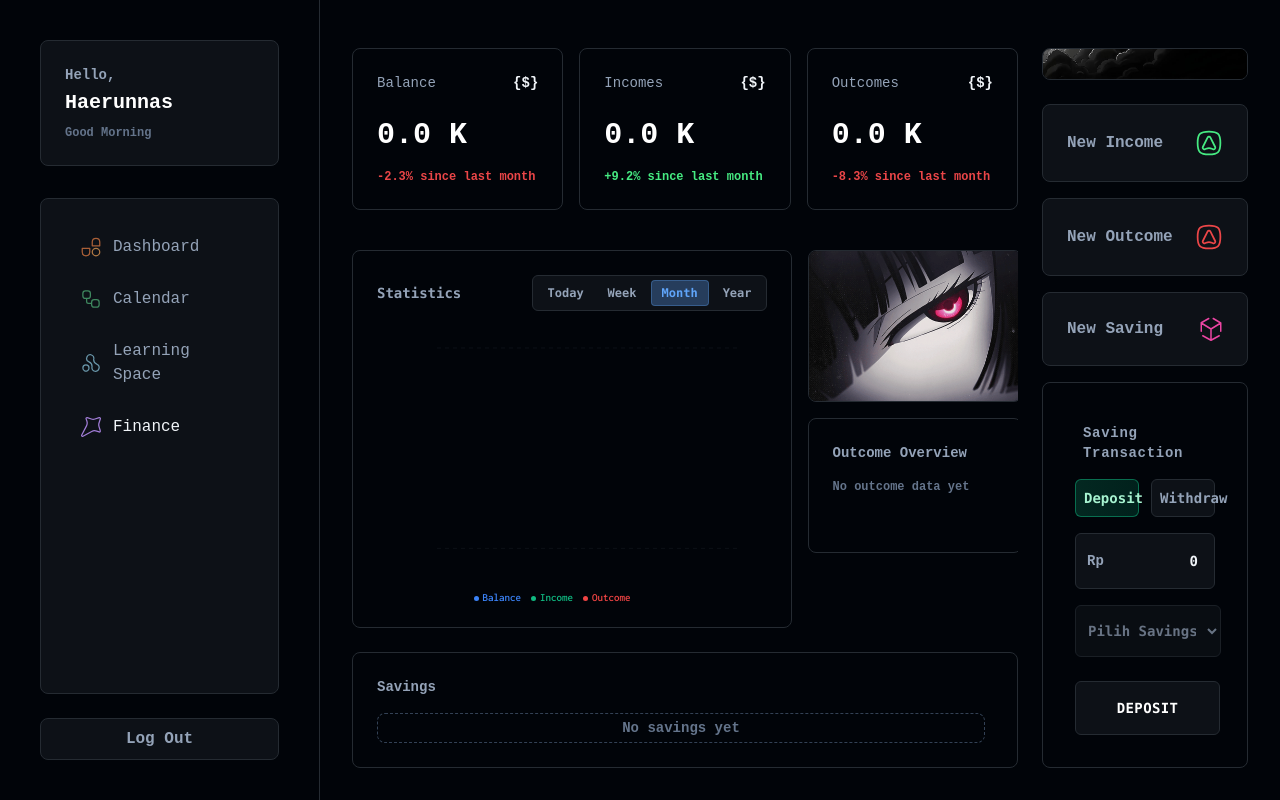
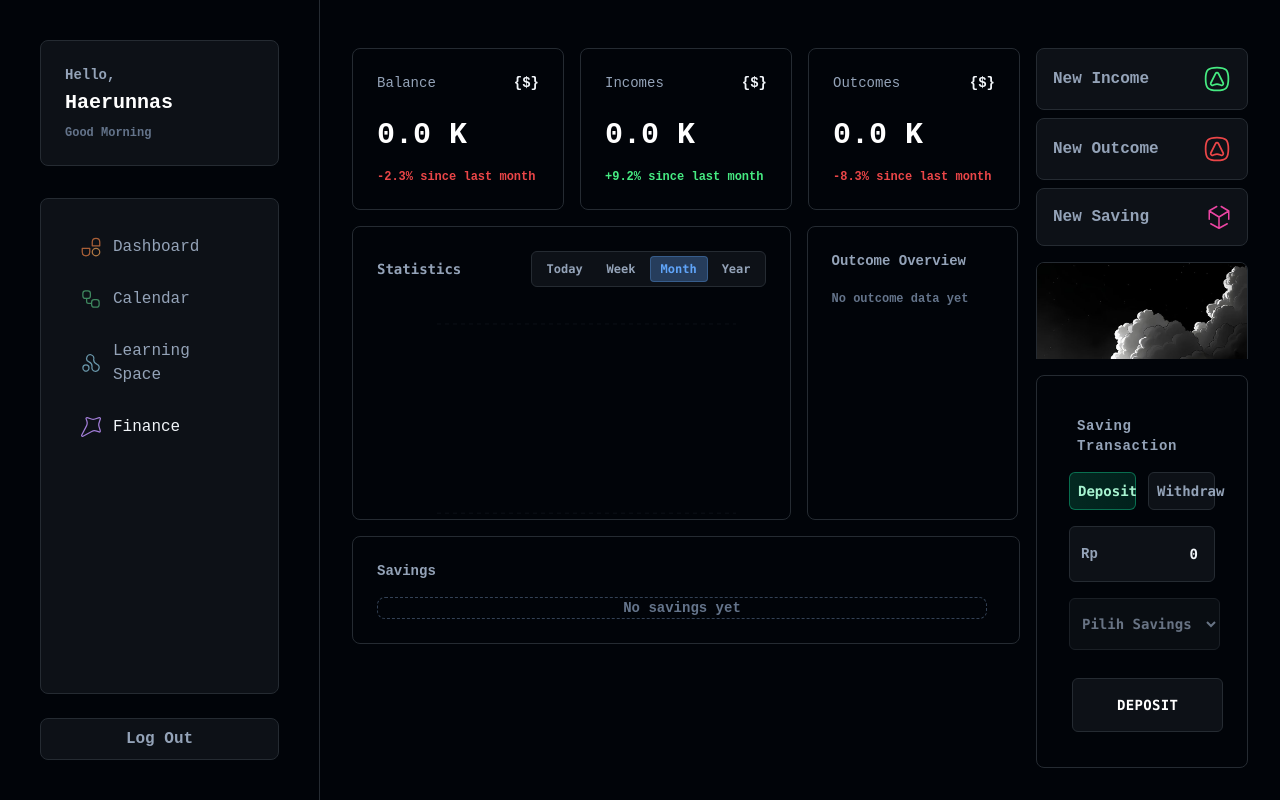
Before and after one commit to hrnns-ti/persony-app, a React (Vite) app: page / in a window 1280 px wide. Built offline with nearby package versions, Linux system fonts and the light colour scheme.

Commit message:
Fix: Sliced UI

```diff
--- a/src/components/finance/ActionCard.tsx
+++ b/src/components/finance/ActionCard.tsx
@@ -9,7 +9,7 @@ export default function ActionCard({ title, icon, color, onClick }: ActionCardPr
     return (
         <button onClick={onClick}
                 type="button"
-                className={` bg-secondary border hover:bg-main border-line rounded-lg p-6 hover:border-slate-600 transition-all flex items-center justify-between group`}>
+                className={` bg-secondary border hover:bg-main border-line rounded-lg p-4 hover:border-slate-600 transition-all flex items-center justify-between group`}>
             <span className={`text-md hover:text-white font-bold text-${color}`}>{title}</span>
             <span className={`text-3xl group-hover:color-slate-white transition-transform`}>{icon}</span>
         </button>
--- a/src/components/finance/StatisticsChart.tsx
+++ b/src/components/finance/StatisticsChart.tsx
@@ -131,8 +131,8 @@ const StatisticsChart: React.FC<StatisticsChartProps> = ({ transactions = [], he
     }
 
     return (
-        <Card className="bg-gradient-to-br from-grey to-grey border border-line overflow-hidden">
-            <div className=" flex flex-col gap-4 h-full">
+        <Card className="bg-gradient-to-br from-grey to-grey border h-full   border-line overflow-hidden">
+            <div className=" flex flex-col gap-4">
                 {/* Header + Filter */}
                 <div className="flex items-center justify-between pb-4">
                     <h3 className="text-sm text-slate-400 font-mono">Statistics</h3>
@@ -183,7 +183,7 @@ const StatisticsChart: React.FC<StatisticsChartProps> = ({ transactions = [], he
                 </div>
 
                 {/* Chart */}
-                <ResponsiveContainer width="100%" height={height*.93}>
+                <ResponsiveContainer width="100%" height={height*.89}>
                     <LineChart data={chartData} margin={{ top: 5, right: 30, left: 0, bottom: 5 }}>
                         <CartesianGrid
                             vertical={false}
--- a/src/components/finance/TransactionForm.tsx
+++ b/src/components/finance/TransactionForm.tsx
@@ -32,7 +32,7 @@ export default function TransactionForm({ type, onSubmit, onCancel }: Transactio
 
     // Categories
     const incomeCategories = ['Salary', 'Freelance', 'Bonus', 'Investment', 'Other']
-    const outcomeCategories = ['Food', 'Transport', 'Shopping', 'Bills', 'Entertainment', 'Health', 'Other']
+    const outcomeCategories = ['Food', 'Transport', 'Shopping', 'Bills', 'Entertainment', 'Health', 'Education','Other']
     const categories = type === 'income' ? incomeCategories : outcomeCategories
     const isIncome = type === 'income'
 
--- a/src/pages/Finance.tsx
+++ b/src/pages/Finance.tsx
@@ -95,13 +95,15 @@ export default function FinancePage() {
     // Calculate outcome percentages for bars
     const outcomeItems = stats.spending
         ? Object.entries(stats.spending)
+            .sort(([, a], [, b]) => b - a)  // Terbesar → terkecil
             .map(([label, value]) => ({
                 label,
                 value,
                 percentage: (value / (stats.totalOutcome || 1)) * 100
             }))
-            .slice(0, 5)
+            .slice(0, 10)  // Max 10
         : []
+
 
     const [actionType, setActionType] = useState<'deposit' | 'withdraw'>('deposit')
     const [selectedSavingId, setSelectedSavingId] = useState('')
@@ -155,9 +157,9 @@ export default function FinancePage() {
             {/* Main Content - 2 Columns */}
             <main className="flex-1 bg-main overflow-hidden flex flex-col">
                 <div className="flex-1 p-8 overflow-hidden flex flex-col">
-                    <div className="gap-6 grid grid-cols-4 h-full overflow-hidden">
+                    <div className="gap-4 grid grid-cols-4 h-full overflow-hidden">
                         {/* LEFT COLUMN */}
-                        <div className="col-span-3 space-y-6 flex flex-col overflow-hidden">
+                        <div className="col-span-3 flex flex-col overflow-hidden">
 
                             {/* ROW 1: Stats */}
                             <div className="space-y-2 flex-shrink-0">
@@ -185,22 +187,17 @@ export default function FinancePage() {
                             </div>
 
                             {/* ROW 2: Charts Section + Action Cards */}
-                            <div className="grid grid-cols-[66%_32.2%] gap-4 flex-shrink-0">
+                            <div className="grid grid-cols-2 w-[133.7%] h-[40%] gap-4 mb-4 flex-shrink-0">
                                 {/* Statistic */}
                                 <StatisticsChart transactions={transactions || []} />
 
-                                {/* Action Cards - CONNECTED TO HOOKS */}
-                                <div className="grid grid-row-3 h-[80%] gap-4">
-                                    <div className="flex-1 overflow-hidden">
-                                        <img
-                                            src="/assets/eyes.gif"
-                                            alt="Eyes GIF"
-                                            className="w-full h-full border border-line rounded-lg object-cover object-center"
-                                        />
-                                    </div>
-                                    {/* Budget Overview */}
-                                    <Card className="bg-main border border-line">
-                                        <h3 className="text-sm font-semibold text-slate-400 mb-4 col-span-full">Outcome Overview</h3>
+                                {/* Outcome Overview - CONNECTED TO HOOKS */}
+                                <div className="grid grid-cols-2 gap-4 ">
+                                    <div className="gap-4">
+
+                                        {/* Outcome Overview */}
+                                        <Card className="bg-main border h-full border-line">
+                                            <h3 className="text-sm font-semibold text-slate-400 mb-5 col-span-full">Outcome Overview</h3>
                                             <div className="space-y-2 text-sm">
                                                 {outcomeItems.length > 0 ? (
                                                     outcomeItems.map((item, idx) => (
@@ -224,12 +221,14 @@ export default function FinancePage() {
                                         </Card>
                                     </div>
                                 </div>
+                            </div>
 
                             {/* ROW 3: Savings Section */}
-                            <Card className="bg-main border border-line flex-1 flex flex-col overflow-hidden">
+                            <div className="bg-main flex flex-col overflow-hidden">
+                                <Card className="bg-main border border-line flex flex-col overflow-hidden">
                                     <h3 className="text-sm font-semibold text-slate-400 mb-4 flex-shrink-0">Savings</h3>
 
-                                {/* Scrollable savings container */}
+                                    {/* Savings Container */}
                                     <div className="flex-1 overflow-y-auto pr-2 savings-scroll">
                                         {savings && savings.length > 0 ? (
                                             <div className="space-y-3">
@@ -265,22 +264,15 @@ export default function FinancePage() {
                                         )}
                                     </div>
                                 </Card>
+                            </div>
 
                         </div>
 
                         {/* RIGHT COLUMN */}
-                        <div className="flex flex-col space-y-6 overflow-hidden">
-                            {/* Top: GIF/Empty */}
-                            <div className="flex-1 mt-4 overflow-hidden">
-                                <img
-                                    src="/assets/night.jpg"
-                                    alt="Eyes GIF"
-                                    className="w-full h-full border border-line rounded-lg object-cover object-bottom"
-                                />
-                            </div>
-
+                        <div className="flex flex-col space-y-4 overflow-hidden">
+                            <div className="flex-1 mt-4 space-y-4 overflow-hidden">
                                 {/* Bottom: FULL SAVINGS */}
-                            <div className="flex flex-col space-y-4">
+                                <div className="flex flex-col space-y-2">
                                     <ActionCard
                                         title="New Income"
                                         icon={<IncomeIcon className="w-7 h-7" />}
@@ -299,6 +291,16 @@ export default function FinancePage() {
                                         color="slate-400"
                                         onClick={handleNewSaving}
                                     />
+                                </div>
+
+                                {/* Top: GIF/Empty */}
+                                <img
+                                    src="/assets/night.jpg"
+                                    alt="Eyes GIF"
+                                    className="w-full border h-[62.5%] border-line rounded-lg object-cover object-bottom"
+                                />
+                            </div>
+
 
                             {/* Savings Actions */}
                             <Card className="bg-main border border-line p-2">
@@ -367,13 +369,12 @@ export default function FinancePage() {
                                 <button
                                     onClick={handleDepositWithdraw}
                                     disabled={!selectedSavingId || amount <= 0}
-                                        className="w-[93%] m-2 py-4 px-4 text-sm bg-secondary hover:from-secondary border border-line disabled:cursor-not-allowed text-white rounded-md  transition-all duration-300 font-mono tracking-wide
+                                    className="w-[93%] m-[7%] py-4 px-4 text-sm bg-secondary hover:from-secondary border border-line disabled:cursor-not-allowed text-white rounded-md  transition-all duration-300 font-mono tracking-wide
                                     hover:bg-gradient-to-r hover:from-emerald-500/20 hover:to-emerald-600/20 hover:border-emerald-500/50 hover:text-emerald-200"
                                 >
                                     {actionType === 'deposit' ? 'DEPOSIT' : 'WITHDRAW'}
                                 </button>
                             </Card>
-                            </div>
                         </div>
                     </div>
                 </div>
```
Lines whose indentation alone changed are shown as unchanged.
